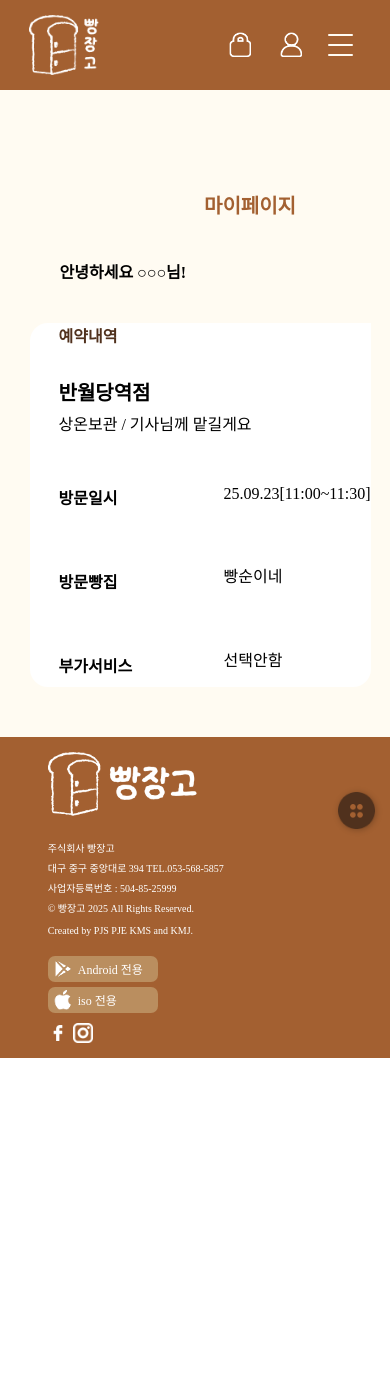
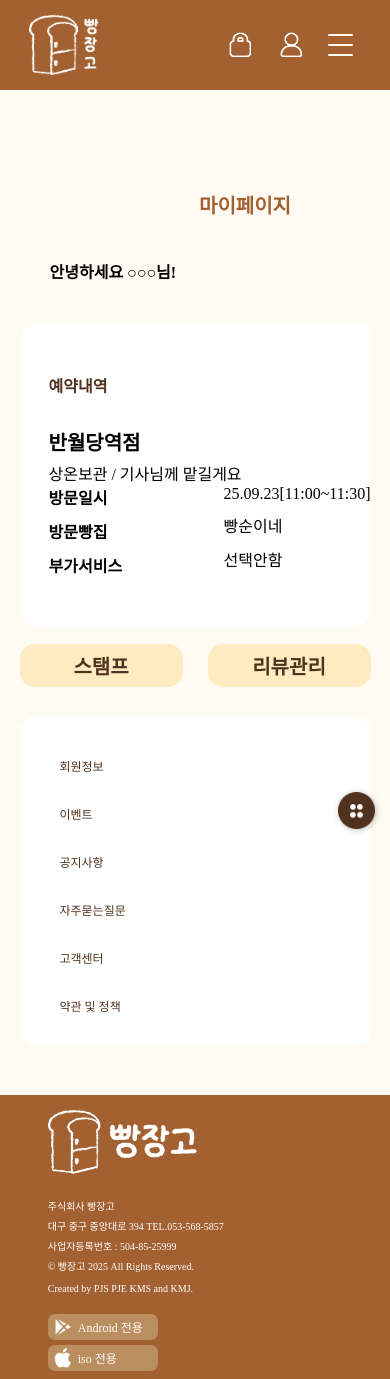
Before and after one commit to JIN44638/bbangjanggo, a Vue app: page /mypage in a window 390 px wide. Shown: the top 1379 px of the page. Before the commit the page ends 1058 px from the top, so only its background shows below. Built offline with nearby package versions, Linux system fonts and the light colour scheme; a web font is replaced by a local one.

Commit message:
마이페이지

```diff
--- a/src/views/Mypage.vue
+++ b/src/views/Mypage.vue
@@ -68,7 +68,7 @@
               <div class="sub_list1">
                 <h4 class="visit">방문일시</h4>
                 <h4>방문빵집</h4>
-                <h4>부가서비스</h4>
+                <h4 class="call">부가서비스</h4>
               </div>
               <div class="sub_list2">
                 <p>25.09.23[11:00~11:30]</p>
@@ -79,6 +79,18 @@
           </div>
         </div>
       </div>
+       <div class="btn">
+              <button class="stemp">스탬프</button>
+              <button class="review">리뷰관리</button>
+            </div>
+       <ul class="reser-info">
+            <li>회원정보</li>
+            <li>이벤트</li>
+            <li>공지사항</li>
+            <li>자주묻는질문</li>
+            <li>고객센터</li>
+            <li>약관 및 정책</li>
+          </ul>
     </div>
   </div>
 </template>
@@ -261,7 +273,7 @@ button.reser_change {
   .mobile_390 {
     // width: 500px;
     display: block;
-    padding-left: 10px;
+
   }
   .mine {
     text-align: left;
@@ -281,20 +293,32 @@ button.reser_change {
   }
   .sub_list1 h4 {
     padding-bottom: 10px;
-    padding-top: 50px;
+    // padding-top: 50px;
   }
   .sub_list2 p {
     padding-bottom: 10px;
-    padding-top: 50px;
+    // padding-top: 50px;
   }
   .reservation_ {
-    // border: #ffebc2;
-    // width:329px;
     background-color: #ffffff;
     font-size: 16px;
     padding-bottom: 30px;
-    color:$font-color;
+    color: $font-color;
     font-weight: bold;
+
   }
+
+  h4.call {
+      padding-bottom: 50px;
+
+    }
+  }
+  .reservation_:first-child {
+    padding-top: 50px; // border: #ffebc2;
+      // width:329px;
+}
+ul.reser-info{
+
+  margin-top: 30px;
 }
 </style>
```
